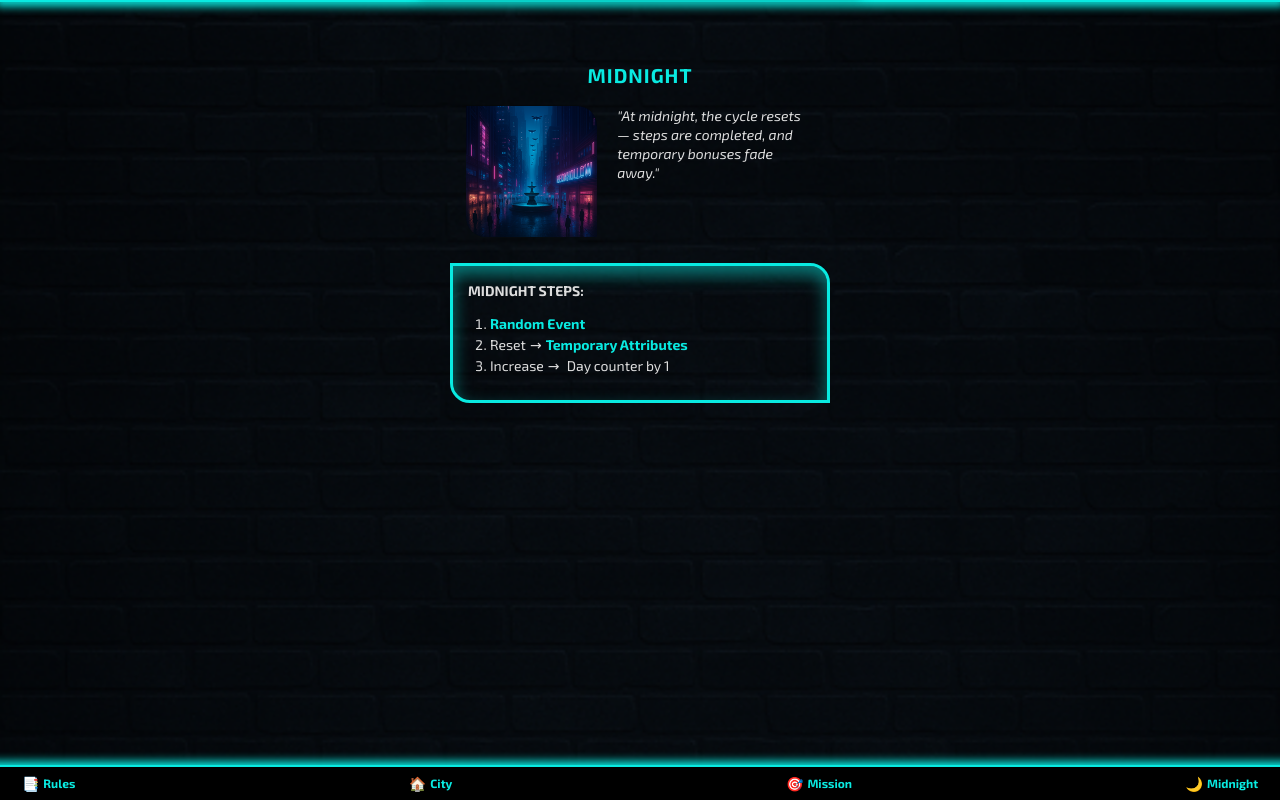
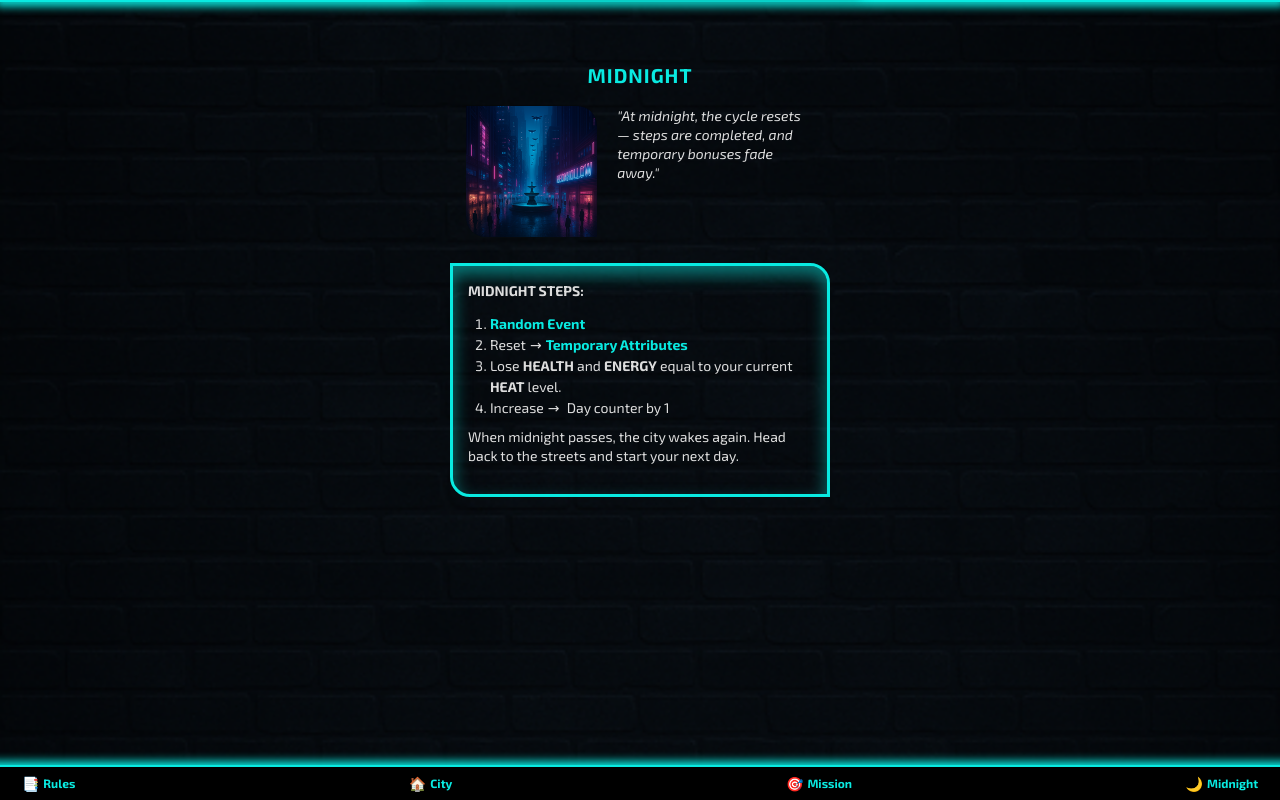
Before and after one commit to BroBuddy/shadowrun-neonhollow, a React (Vite) app: page /midnight in a window 1280 px wide. Built offline with nearby package versions, Linux system fonts and the light colour scheme; no server answers.

Commit message:
changed midnight behaviour

```diff
--- a/src/pages/Midnight.tsx
+++ b/src/pages/Midnight.tsx
@@ -25,6 +25,7 @@ function Midnight() {
     return (
         <>
             <Headline>Midnight</Headline>
+
             <FadeIn>
                 <div className="flex gap-5 p-4">
                     <div className="flex-1 basis-2/5">
@@ -34,6 +35,7 @@ function Midnight() {
                             loading="lazy"
                         />
                     </div>
+
                     <div className="flex-1 basis-3/5">
                         <p>
                             <em>
@@ -49,6 +51,7 @@ function Midnight() {
                 <p>
                     <strong>Midnight Steps:</strong>
                 </p>
+
                 <ol className="list-margin">
                     <li>
                         {!randomEvent && (
@@ -68,6 +71,7 @@ function Midnight() {
                             </>
                         )}
                     </li>
+
                     <li>
                         Reset
                         <span className="mx-1">&#8594;</span>
@@ -78,11 +82,18 @@ function Midnight() {
                             Temporary Attributes
                         </a>
                     </li>
+
+                    <li>
+                        Lose <strong>Health</strong> and <strong>Energy</strong> equal to your current <strong>Heat</strong> level.
+                    </li>
+
                     <li>
                         Increase
                         <span className="mx-1">&#8594;</span> Day counter by 1
                     </li>
                 </ol>
+
+                <p>When midnight passes, the city wakes again. Head back to the streets and start your next day.</p>
             </Card>
         </>
     )
```
